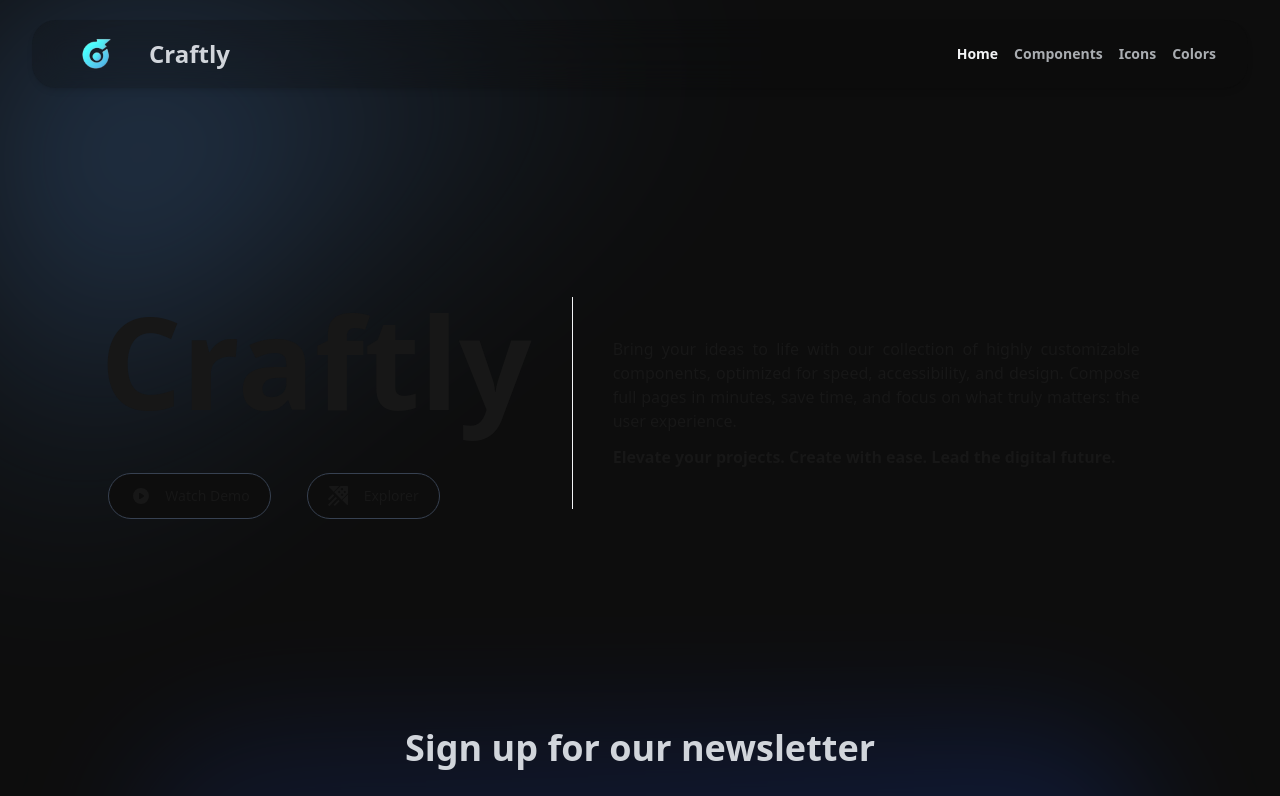
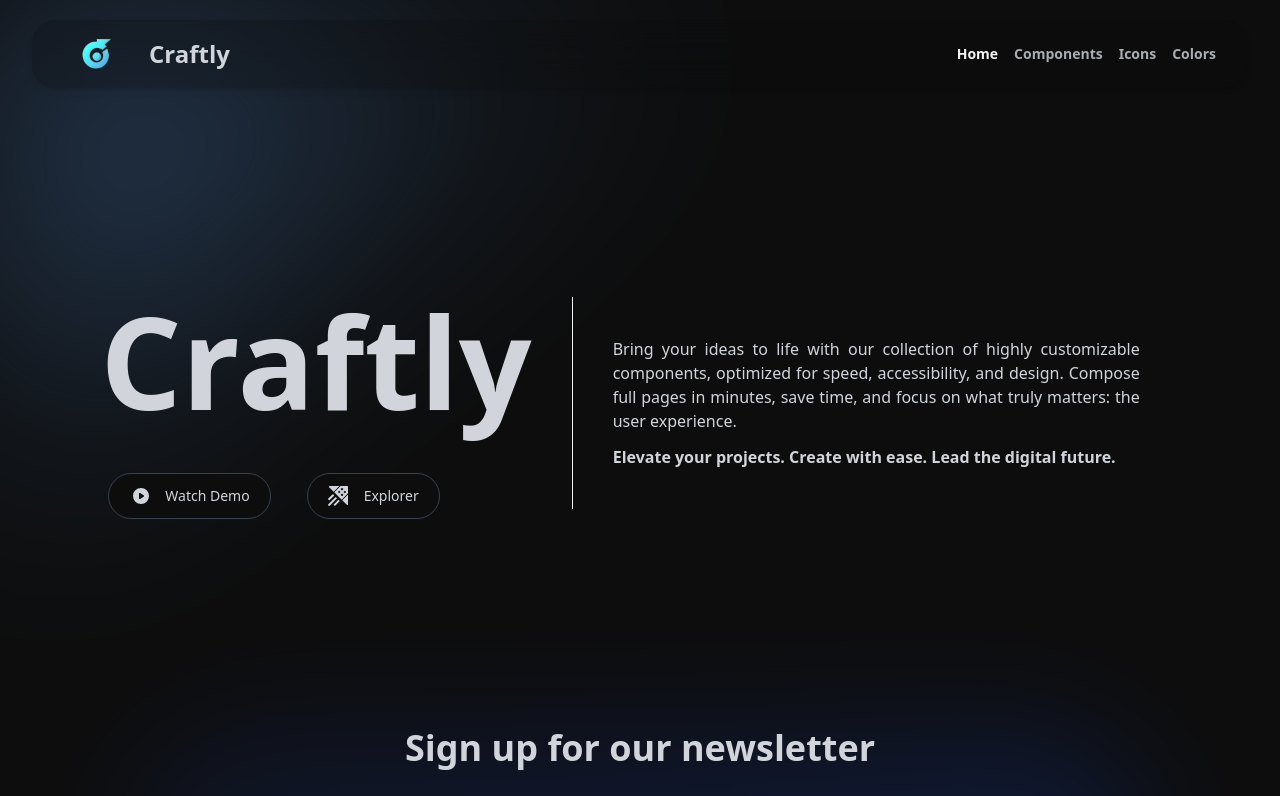
Before and after one commit to rafael-bit/craftly, a Next.js app: page / in a window 1280 px wide. Shown: the top 796 px of the page. Built offline with nearby package versions, Linux system fonts and the light colour scheme.

Commit message:
chore: change the text colors

```diff
--- a/app/Icons/page.tsx
+++ b/app/Icons/page.tsx
@@ -51,7 +51,7 @@ const IconSearch: React.FC = () => {
 	};
 
 	return (
-		<div className="flex flex-col items-center justify-center p-4">
+		<div className="flex flex-col items-center justify-center p-4 text-primary">
 			<div className="w-full max-w-3xl bg-hover shadow-md rounded-lg p-6">
 				<h1 className="text-2xl font-bold text-center mb-4">Icons Search</h1>
 				<input
--- a/app/colors/page.tsx
+++ b/app/colors/page.tsx
@@ -55,7 +55,7 @@ const Colors: React.FC = () => {
 	};
 
 	return (
-		<div className="flex flex-col items-center justify-center h-[70vh] p-4">
+		<div className="flex flex-col items-center justify-center h-[70vh] p-4 text-primary">
 			<div className="shadow-md rounded-lg p-6 w-full h-full max-w-md">
 				<h1 className="text-2xl font-bold mb-4 text-center">Color Picker</h1>
 				<input
--- a/app/page.tsx
+++ b/app/page.tsx
@@ -39,7 +39,7 @@ export default function Home() {
 
   return (
     <>
-      <div id="hero" className="w-[90%] xs:w-[95%] mx-auto m-5 flex items-center justify-center h-[75vh]">
+      <div id="hero" className="w-[90%] xs:w-[95%] mx-auto m-5 flex items-center justify-center h-[75vh] text-primary">
         <div
           className={`w-full flex items-start xs:justify-center transition-all duration-1000 ease-out ${isLoaded ? "opacity-100 translate-y-0" : "opacity-0 translate-y-10"
             }`}
```
